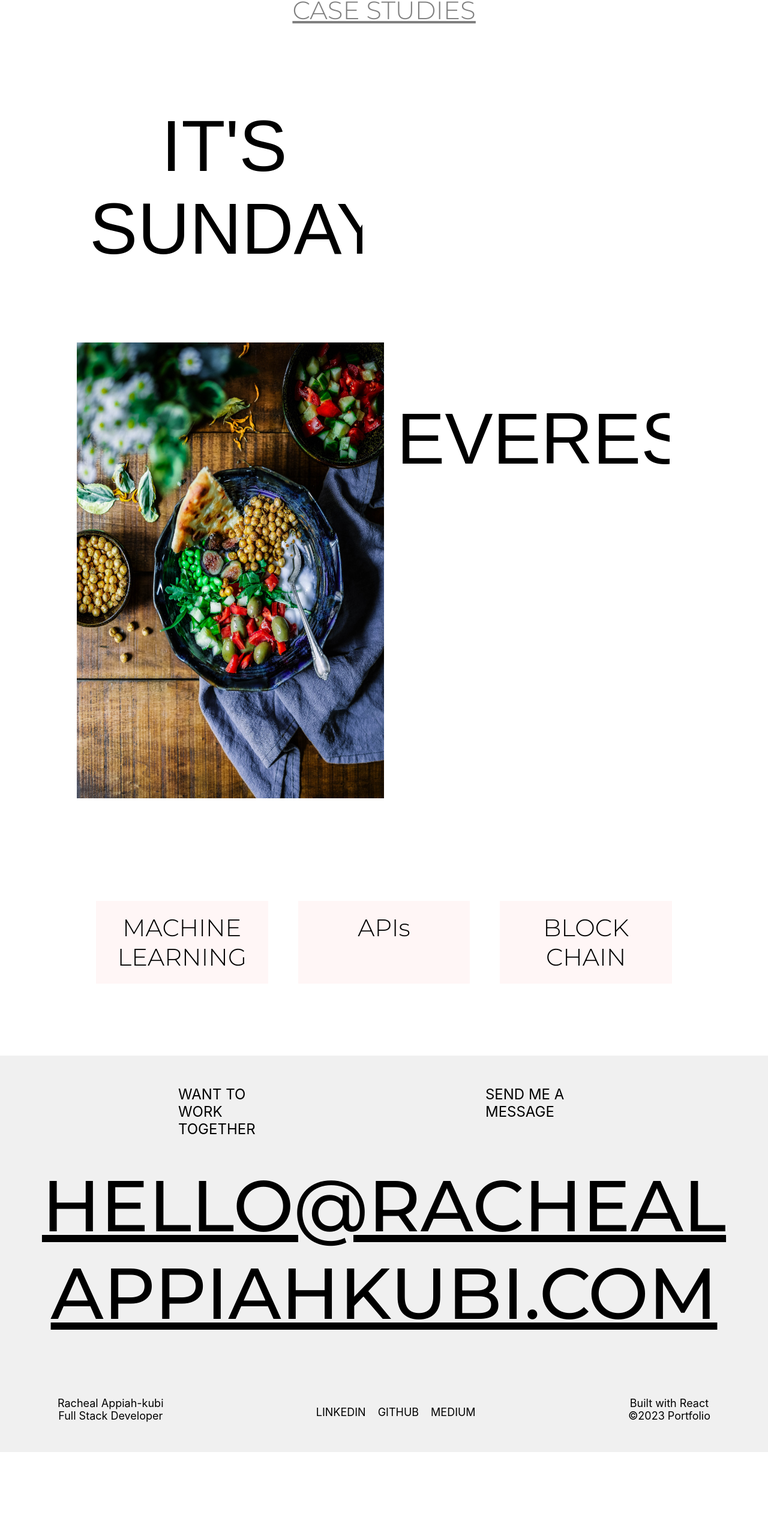
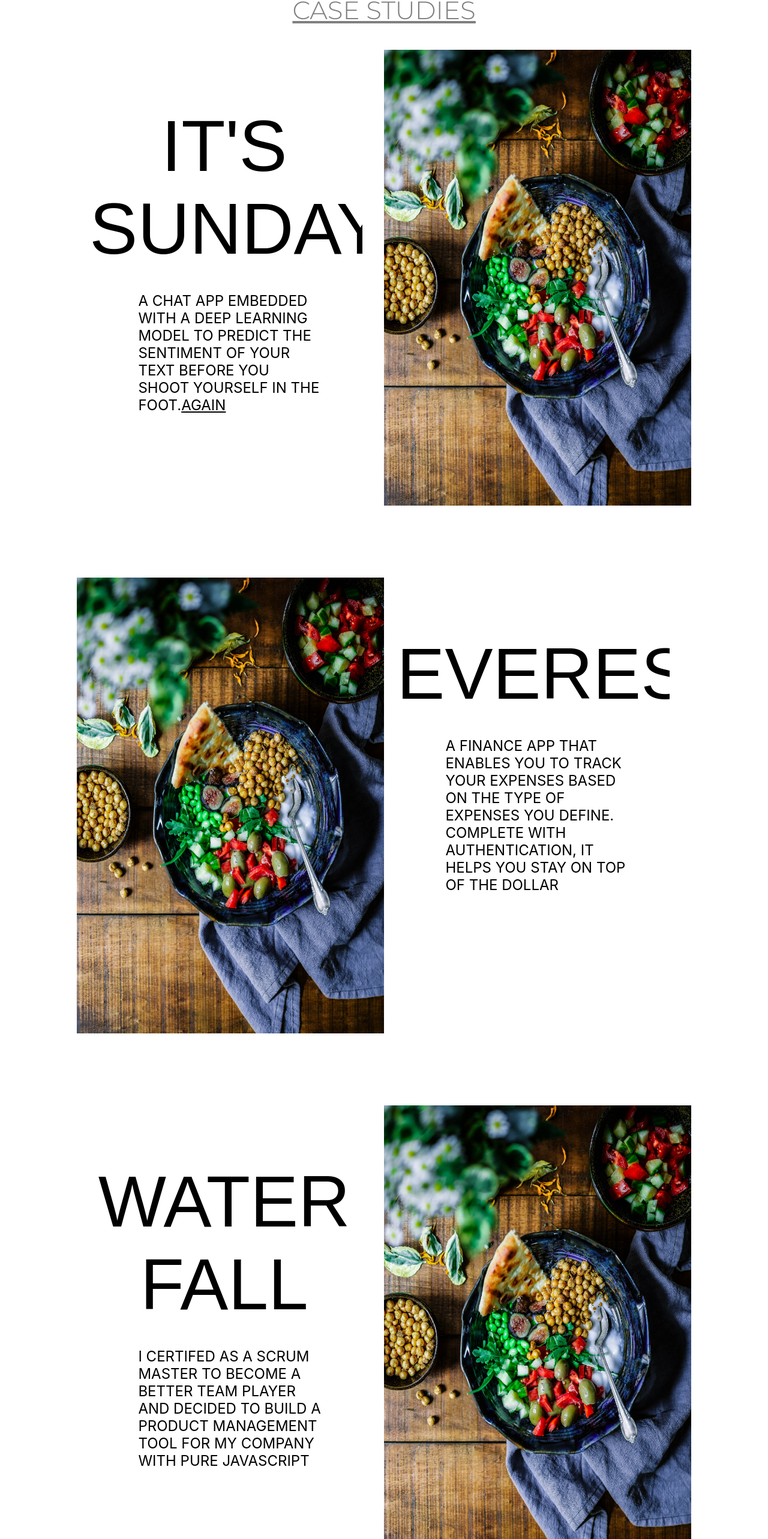
Before and after one commit to coderacheal/my-portfolio-website, a React (Create React App) app: page / in a window 1280 px wide. Shown: the part 2124-4690 px from the top of the page at 60% size. Before the commit the page ends 4545 px from the top, so only its background shows below. Built offline with nearby package versions, Linux system fonts and the light colour scheme; a web font is replaced by a local one.

Commit message:
Fix misaligned project cards

```diff
--- a/src/components/Home-page/ProjectCards.jsx
+++ b/src/components/Home-page/ProjectCards.jsx
@@ -1,14 +1,8 @@
 import React, { useState } from 'react';
 import SeeMoreMouse from '../Utils/SeeMoreMouse';
-import Sunday from '../Indivual-Projects/Sunday';
-import Everest from '../Indivual-Projects/Everest';
-import Waterfall from '../Indivual-Projects/Waterfall';
-import SchoolX from '../Indivual-Projects/SchoolX';
-import Foretell from '../Indivual-Projects/Foretell';
 
 const ProjectCards = () => {
   const [showSeeMoreMouse, setShowSeeMoreMouse] = useState(false);
-  const [selectedProject, setSelectedProject] = useState(null);
 
   const handleSeeMoreMouseEnter = () => {
     setShowSeeMoreMouse(true);
@@ -17,44 +11,6 @@
   const handleSeeMoreMouseLeave = () => {
     setShowSeeMoreMouse(false);
   };
-
-  const handleClick = (project) => {
-    setSelectedProject(project);
-  };
-
-  const handleBack = () => {
-    setSelectedProject(null);
-  };
-
-  if (selectedProject) {
-    let selectedComponent = null;
-
-    if (selectedProject.id === 1) {
-      selectedComponent = <Sunday />;
-    } else if (selectedProject.id === 2) {
-      selectedComponent = <Everest />;
-    } else if (selectedProject.id === 3) {
-      selectedComponent = <Waterfall />;
-    } else if (selectedProject.id === 4) {
-      selectedComponent = <SchoolX />;
-    } else if (selectedProject.id === 5) {
-      selectedComponent = <Foretell />;
-    }
-
-    return (
-      <div>
-        <button className="backity" type="button" onClick={handleBack}>
-          Back
-        </button>
-        <div className="each-project-page">
-          {selectedComponent}
-          <button type="button" className="close-button" onClick={handleBack}>
-            Close
-          </button>
-        </div>
-      </div>
-    );
-  }
 
   return (
     <div>
@@ -69,17 +25,24 @@
             className="projectTitle underline-reveal"
             onMouseEnter={handleSeeMoreMouseEnter}
             onMouseLeave={handleSeeMoreMouseLeave}
-            onClick={() => handleClick({ id: 1 })}
-            key={1}
           >
             IT&apos;S SUNDAY
           </button>
-          {/* ... */}
+          <p className="project-brief">
+            A CHAT APP EMBEDDED WITH A DEEP LEARNING MODEL
+            TO PREDICT THE SENTIMENT OF YOUR TEXT BEFORE YOU SHOOT YOURSELF IN THE FOOT.
+            <u>AGAIN</u>
+          </p>
         </div>
-        {/* ... */}
+        <button
+          aria-label="first project"
+          type="button"
+          className="project-image-div"
+          onMouseEnter={handleSeeMoreMouseEnter}
+          onMouseLeave={handleSeeMoreMouseLeave}
+        />
       </div>
       <div className="each-project">
-        {/* ... */}
         <button
           aria-label="second project"
           type="button"
@@ -93,15 +56,43 @@
             className="projectTitle underline-reveal"
             onMouseEnter={handleSeeMoreMouseEnter}
             onMouseLeave={handleSeeMoreMouseLeave}
-            onClick={() => handleClick({ id: 2 })}
-            key={2}
           >
             EVEREST
           </button>
-          {/* ... */}
+          <p className="project-brief">A FINANCE APP THAT ENABLES YOU TO TRACK YOUR EXPENSES BASED ON THE TYPE OF EXPENSES YOU DEFINE. COMPLETE WITH AUTHENTICATION, IT HELPS YOU STAY ON TOP OF THE DOLLAR</p>
         </div>
       </div>
-      {/* ... */}
+      <div className="each-project">
+        <div className="project-details">
+          <button
+            type="button"
+            className="projectTitle underline-reveal"
+            onMouseEnter={handleSeeMoreMouseEnter}
+            onMouseLeave={handleSeeMoreMouseLeave}
+          >
+            WATER FALL
+          </button>
+          <p className="project-brief">I CERTIFED AS A SCRUM MASTER TO BECOME A BETTER TEAM PLAYER AND DECIDED TO BUILD A PRODUCT MANAGEMENT TOOL FOR MY COMPANY WITH PURE JAVASCRIPT</p>
+        </div>
+        <button
+          aria-label="third project"
+          type="button"
+          className="project-image-div"
+          onMouseEnter={handleSeeMoreMouseEnter}
+          onMouseLeave={handleSeeMoreMouseLeave}
+        />
+      </div>
+      <div className="">
+        <div
+          type="button"
+          className="legacy-projects"
+          onMouseEnter={handleSeeMoreMouseEnter}
+          onMouseLeave={handleSeeMoreMouseLeave}
+        >
+          SEE LEGACY PROJECTS
+        </div>
+      </div>
+      {showSeeMoreMouse && <SeeMoreMouse />}
     </div>
   );
 };
```
